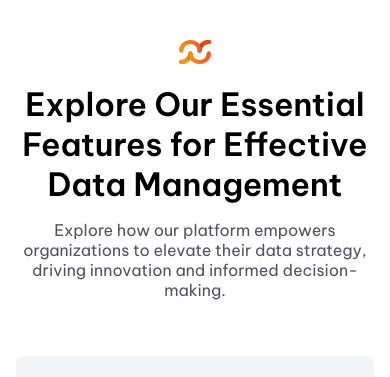
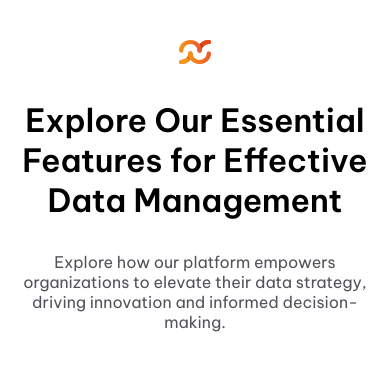
Before and after one commit to CodeByEv/Bento-Box-Layout-Feature-Section, a plain HTML site: page index.html in a window 390 px wide. Shown: the top 377 px of the page. Drawn offline with Linux system fonts and the light colour scheme.

Commit message:
Update style.css

```diff
--- a/style.css
+++ b/style.css
@@ -188,6 +188,10 @@ body {
     width: auto;
     margin: 1rem;
   }
+
+  .header h1 {
+    padding: 1rem 0;
+  }
   .container {
     display: grid;
     grid-template-columns: 1fr;
```
